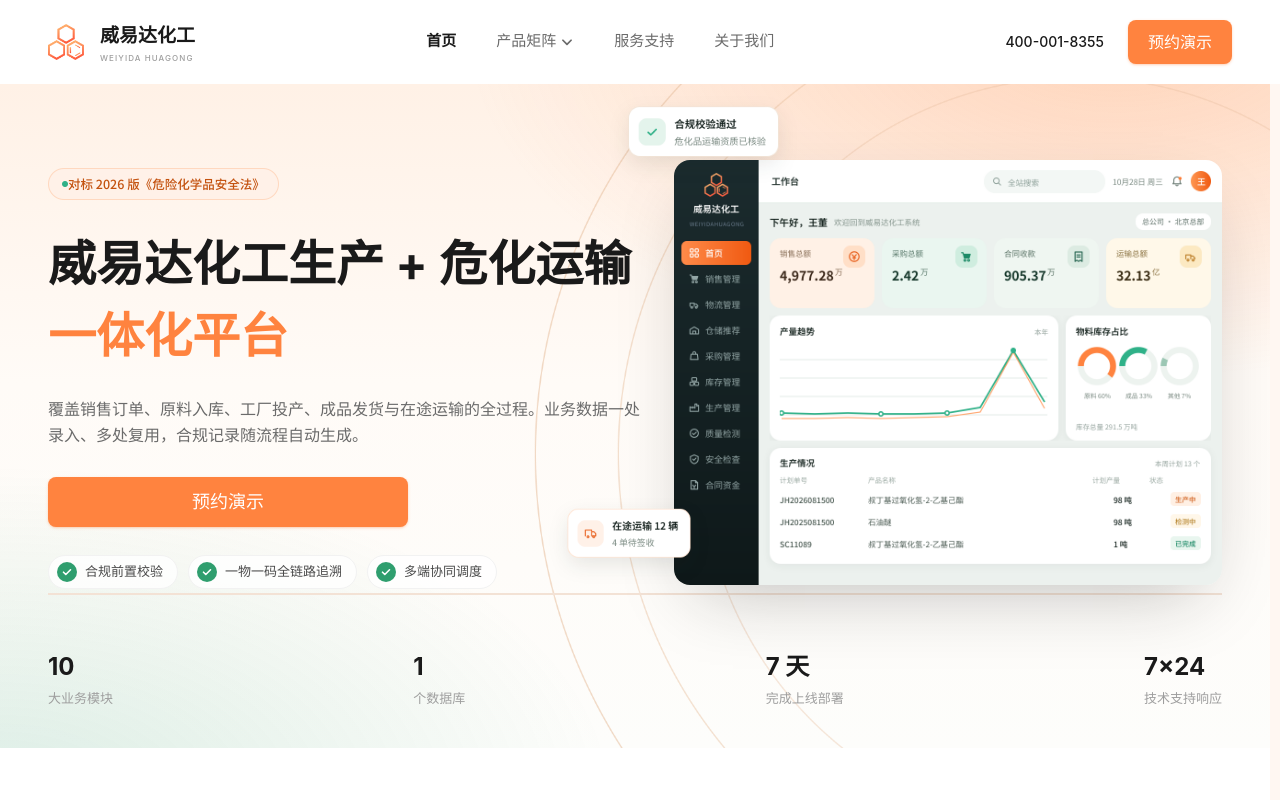
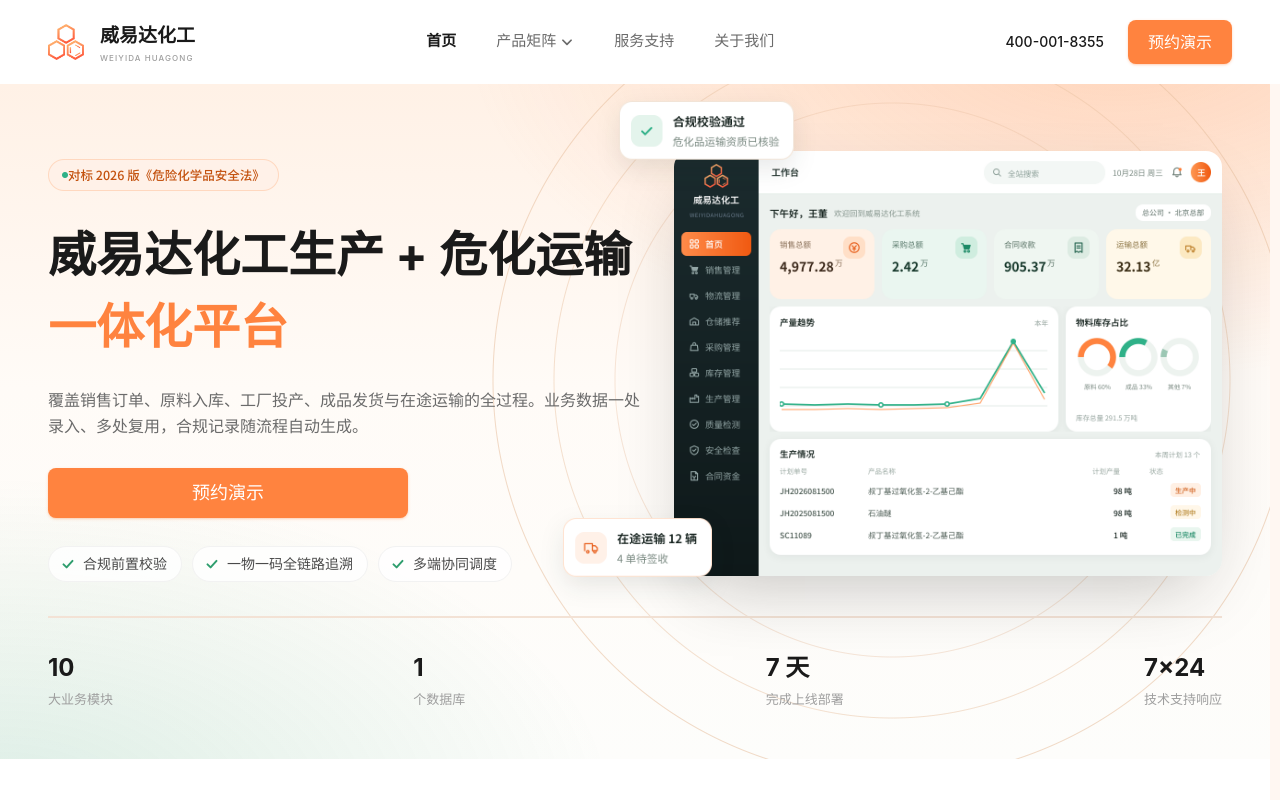
Before and after one commit to KaysonSugar/official-website, a Vue app: page / in a window 1280 px wide. Shown: the top 800 px of the page. Built offline with nearby package versions, Linux system fonts and the light colour scheme.

Commit message:
fix: 首屏细节校准——圆环 800 定位、浮层卡按白卡体折算改百分比定位、卖点对勾改纯线条、分隔线与数字条间距按原型

```diff
--- a/src/components/sections/HeroSection.vue
+++ b/src/components/sections/HeroSection.vue
@@ -13,9 +13,12 @@ import dividerImg from '@/assets/home/images/hero-bottom-divider.png'
  * 首屏 Hero（定稿原型 01，1440×704 画板逐项实测还原）
  *
  * 左侧文案用 HTML 写（可改文案、可被搜索引擎读到），右侧看板整块用设计稿导出的图。
- * 实测基准（1440 稿）：文案区 660×426、看板 596×462、合规卡 189×63、在途卡 160×63、
- * 数字条 1280×62；两列列距 24px，看板右缘贴容器右边线。
- * 浮层卡素材自带透明边距（上 55 / 左右 15 / 下 15 @2x），定位时已按显示尺寸折算。
+ * 实测基准（1440 稿，以 Hero.png 4 倍导出图逐像素校准）：文案区 660 宽、看板 596×461
+ * （顶 y=67、左 x=763、右缘贴容器右边线）、合规卡 188×63（左探 59 / 底压看板顶 10）、
+ * 在途卡 160×63（左探 120 / 底对齐看板底）、圆环 800×800 圆心 (1062,296)、
+ * 分隔线 y=562、数字条顶 y=600；两列列距 24px。
+ * 浮层卡定位全部用看板容器的百分比，窄窗口下跟随等比缩放不跑位；
+ * 卡素材的 alpha bbox 含投影，折算显示尺寸时按白卡体像素盒子（747×243 / 631×243）计算。
  */
 </script>
 
@@ -24,20 +27,21 @@ import dividerImg from '@/assets/home/images/hero-bottom-divider.png'
        背景多层渐变见下方 .hero-bg（顶部暖橙 → 中段近白 → 左下薄荷绿），取自设计稿取色 -->
   <section id="home" class="hero-bg relative overflow-hidden">
     <!-- 右上装饰同心圆：设计稿导出的大图，纯装饰不进无障碍树。
-         实测圆心约在 (1250, 370)、外圈半径约 550 → 图宽 1088、圆心对位偏移 right/-top 各负值 -->
+         实测 800×800、圆心 (1062, 296)（外圈左缘 x=662、底缘 y=696 反推）→
+         right = 1440-662-800 = -22px、top = -104px -->
     <img
       :src="ringsImg"
       alt=""
       aria-hidden="true"
-      class="pointer-events-none absolute -top-40 right-[-14rem] w-[52rem] max-w-none select-none lg:-top-[10.9rem] lg:right-[-22rem] lg:w-[68rem]"
+      class="pointer-events-none absolute -top-24 right-[-12rem] w-[36rem] max-w-none select-none lg:-top-[6.5rem] lg:right-[-1.375rem] lg:w-[50rem]"
     />
 
     <!-- 内容容器：与顶栏同一条左右基准线 -->
     <div class="container-page relative">
-      <!-- 两栏：实测 660:596 ≈ 11:10，列距 24px；看板顶 y=77 → 顶部留白 76px；
+      <!-- 两栏：实测 660:596 ≈ 11:10，列距 24px；看板顶 y=67 → 顶部留白 67px；
            <1024px 上下堆叠（文案在前、看板在后） -->
       <div
-        class="grid items-start gap-14 pt-10 sm:pt-12 lg:grid-cols-[11fr_10fr] lg:gap-6 lg:pt-[4.75rem]"
+        class="grid items-start gap-14 pt-10 sm:pt-12 lg:grid-cols-[11fr_10fr] lg:gap-6 lg:pt-[4.1875rem]"
       >
         <!-- 左列：胶囊 → 标题 → 说明 → 主按钮 → 三个卖点（整块 660×426）。
              顶部比看板低 8px（实测 84 vs 77），用 mt-2 补齐 -->
@@ -72,28 +76,23 @@ import dividerImg from '@/assets/home/images/hero-bottom-divider.png'
             </BaseButton>
           </div>
 
-          <!-- 三个卖点胶囊：白底半透明 + 细描边，绿色对勾用内联 SVG（跟品牌橙区分开） -->
+          <!-- 三个卖点胶囊：白底半透明 + 细描边，对勾是纯线条绿勾（设计稿无圆底） -->
           <ul class="mt-7 flex flex-wrap gap-2.5">
             <li
               v-for="feature in siteConfig.hero.features"
               :key="feature"
-              class="flex items-center gap-2 rounded-full border border-ink-100 bg-white/80 py-1.5 pl-2 pr-3.5 text-[13px] font-medium text-ink-700"
+              class="flex items-center gap-2 rounded-full border border-ink-100 bg-white/80 py-[7px] pl-3 pr-3.5 text-sm font-medium text-ink-700"
             >
-              <!-- 对勾：绿色圆底 + 白色勾，h-5 w-5 与 13px 文字视觉重心齐平 -->
-              <span
-                class="flex h-5 w-5 shrink-0 items-center justify-center rounded-full bg-[#2f9e6e]"
-                aria-hidden="true"
-              >
-                <svg class="h-3 w-3" viewBox="0 0 12 12" fill="none">
-                  <path
-                    d="M2.5 6.2 4.8 8.5 9.5 3.8"
-                    stroke="white"
-                    stroke-width="1.6"
-                    stroke-linecap="round"
-                    stroke-linejoin="round"
-                  />
-                </svg>
-              </span>
+              <!-- 对勾：纯线条 #2f9e6e，14px 与文字重心齐平 -->
+              <svg class="h-3.5 w-3.5 shrink-0" viewBox="0 0 14 14" fill="none" aria-hidden="true">
+                <path
+                  d="M2.5 7.4 5.6 10.4 11.5 3.9"
+                  stroke="#2f9e6e"
+                  stroke-width="2"
+                  stroke-linecap="round"
+                  stroke-linejoin="round"
+                />
+              </svg>
               {{ feature }}
             </li>
           </ul>
@@ -105,13 +104,13 @@ import dividerImg from '@/assets/home/images/hero-bottom-divider.png'
           class="relative mx-auto w-full max-w-[34rem] sm:max-w-[38rem] lg:mt-0 lg:max-w-none"
           aria-hidden="true"
         >
-          <!-- 「合规校验通过」浮层：实测 189×63，左探看板 66px、底边贴看板顶边。
-               素材 980×516（内容 950×446，上边距 55@2x）→ 显示宽 195px，
-               定位再外扩内容边距：left -69、top -76 -->
+          <!-- 「合规校验通过」浮层：实测卡体 188×63，左探看板 59px、底边压看板顶边 10px。
+               素材 980×516，白卡体在 (116,116)-(863,359)，按 188 宽折算显示宽 246.6、
+               投影边距 L/T 各 29 → left -88、top -82；全部用百分比跟随看板缩放 -->
           <img
             :src="complianceImg"
             alt=""
-            class="absolute -left-2 -top-6 z-10 w-32 select-none sm:w-40 lg:-left-[4.3rem] lg:-top-[4.75rem] lg:w-[195px]"
+            class="absolute left-[-14.8%] top-[-17.8%] z-10 w-[41.4%] select-none"
           />
 
           <!-- 看板整图：圆角 + 大范围柔和投影，浮起来但不抢文案的注意力 -->
@@ -121,24 +120,25 @@ import dividerImg from '@/assets/home/images/hero-bottom-divider.png'
             class="w-full rounded-xl shadow-[0_28px_70px_-24px_rgba(26,26,26,0.28)] lg:rounded-2xl"
           />
 
-          <!-- 「在途运输」浮层：实测 160×63，左探看板 126px、底边与看板底对齐。
-               素材 864×516（内容 834×446）→ 显示宽 166px，left -128、bottom -2 -->
+          <!-- 「在途运输」浮层：实测卡体 160×63，左探看板 120px、底边与看板底对齐。
+               素材 864×516，白卡体在 (116,116)-(747,359)，按 160 宽折算显示宽 219、
+               投影边距 L29 / B40 → left -150、bottom -40 -->
           <img
             :src="onTheWayImg"
             alt=""
-            class="absolute -left-2 bottom-2 z-10 w-28 select-none sm:w-36 lg:-left-32 lg:-bottom-0.5 lg:w-[166px]"
+            class="absolute bottom-[-8.6%] left-[-25.1%] z-10 w-[36.8%] select-none"
           />
         </div>
       </div>
 
-      <!-- 分隔线：距看板底约 4px；下方数字条与分隔线间距实测约 60px -->
-      <div class="pb-10 lg:mt-1 lg:pb-10">
+      <!-- 分隔线：看板底(528)→线(562) 间距 34px；线→数字条 38px；数字条→底部 50px -->
+      <div class="pb-10 lg:mt-[2.125rem] lg:pb-[3.125rem]">
         <img :src="dividerImg" alt="" aria-hidden="true" class="h-[2px] w-full" />
 
         <!-- 四条数字：实测整块 1280×62，两端对齐（首列贴左、末列贴右）；
              手机两列网格，≥640px 转一行 flex 两端对齐 -->
         <dl
-          class="mt-8 grid grid-cols-2 gap-y-6 sm:mt-12 sm:flex sm:flex-wrap sm:justify-between sm:gap-x-8 sm:gap-y-6 lg:mt-[3.75rem]"
+          class="mt-8 grid grid-cols-2 gap-y-6 sm:mt-12 sm:flex sm:flex-wrap sm:justify-between sm:gap-x-8 sm:gap-y-6 lg:mt-[2.375rem]"
         >
           <div v-for="stat in siteConfig.hero.stats" :key="stat.label">
             <!-- 数值：实测字格高 18 → 字号 24px 加粗 -->
```
